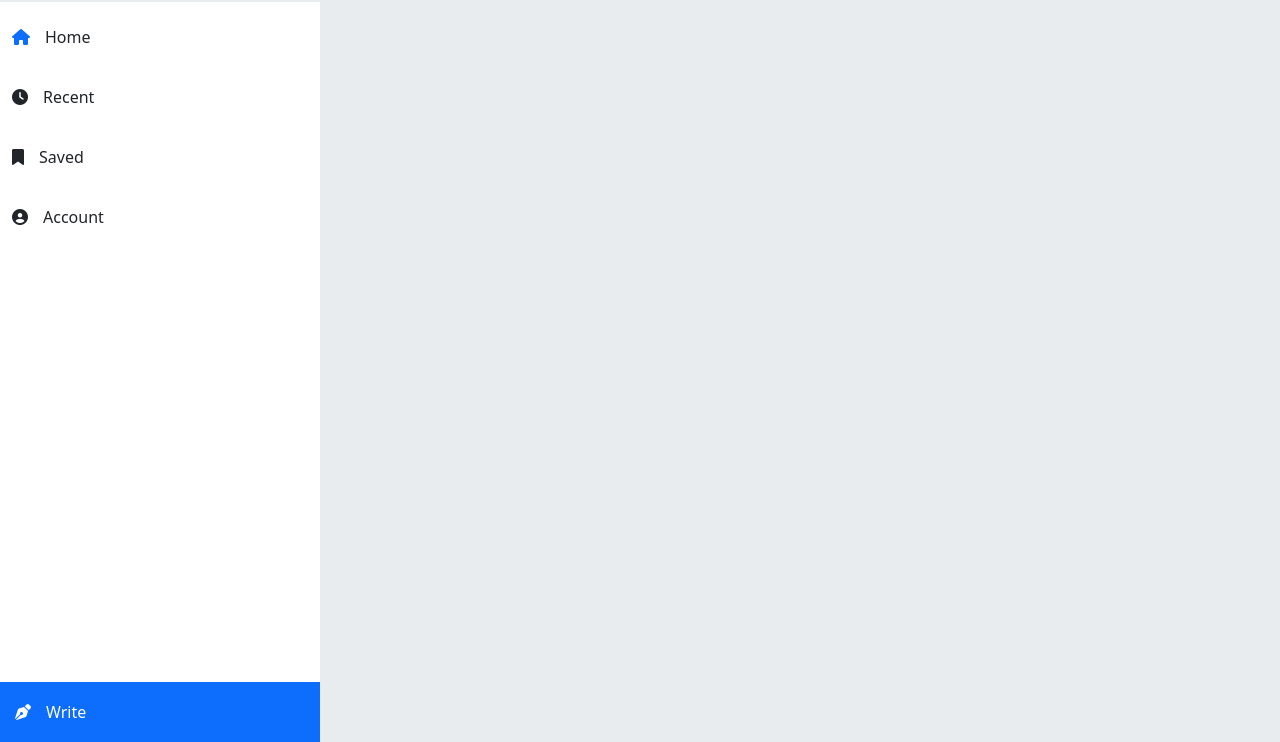
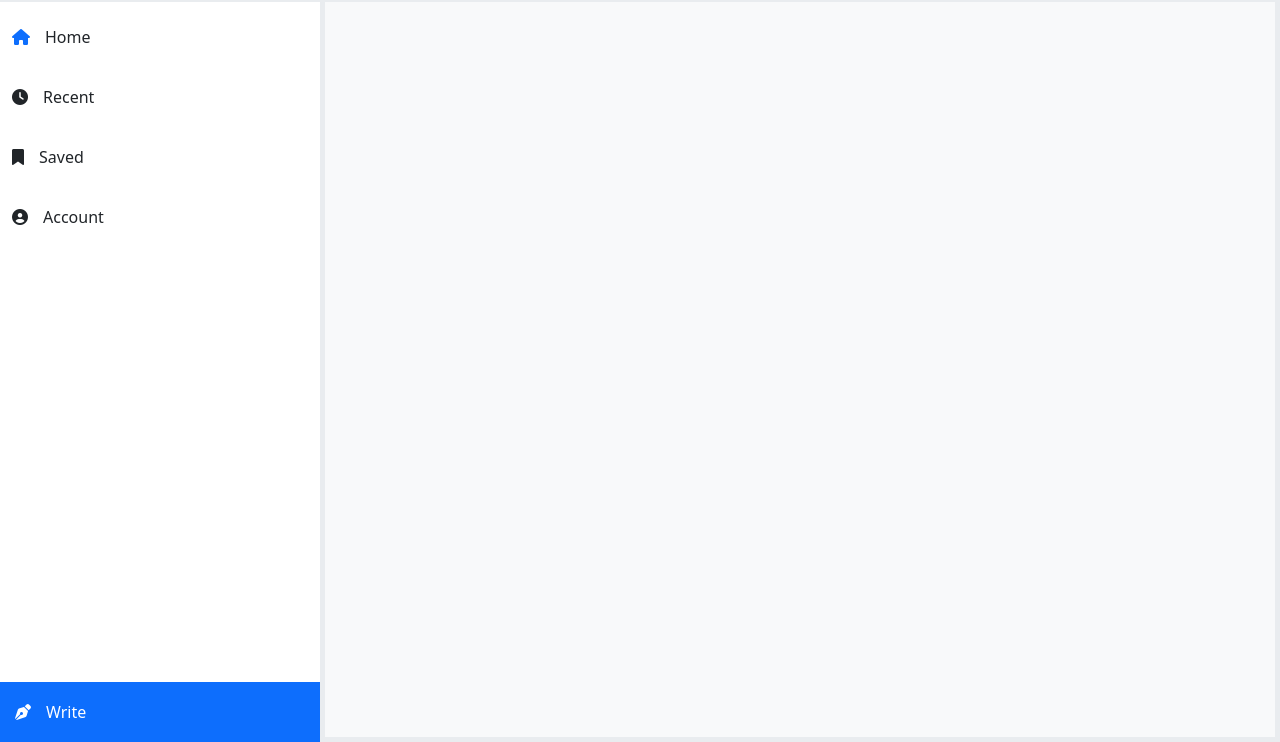
Before and after one commit to pritamjswl/wordglimpse, a Flask app: page / in a window 1280 px wide. Shown: the part 58-800 px from the top of the page. Run offline with Flask 3, Linux system fonts and the light colour scheme; some libraries are stand-ins or nearby versions.

Commit message:
Completed layout

```diff
--- a/static/css/styles.css
+++ b/static/css/styles.css
@@ -16,6 +16,15 @@
     padding-left:15px;
     padding-right:5px;
     z-index: 99;
+}
+
+/* ===== MAIN ===== */
+main {
+    position: fixed;
+    top: 60px;
+    bottom: 60px;
+    left: 0;
+    right: 0;
 }
 
 /* ===== BOTTOM NAV LINKS ===== */
@@ -64,6 +73,12 @@
 @media screen and (min-width:768px) {
     .sm-hidden {display:inline-block;}
     .md-hidden {display: none;}
+    /* Main */
+    main {
+        left: calc(25% + 5px);
+        right: 5px;
+        bottom: 5px;
+    }
     /* Bottom Navigation */
     .bottom-nav {
         top: 60px;
--- a/templates/index.html
+++ b/templates/index.html
@@ -3,3 +3,7 @@
 {% block head %}
     <title>Wordglimpse</title>
 {% endblock %}
+
+{% block main %}
+
+{% endblock %}
--- a/templates/layout.html
+++ b/templates/layout.html
@@ -44,9 +44,13 @@
             </div>
         </div>
     </header>
+    <!-- MAIN -->
+    <main class="bg-body-tertiary">
+        {% block main %}
+        {% endblock %}
+    </main>
 
     <!-- NAV TABS -->
-    <!--TAB Buttons-->
     <nav class="bottom-nav bg-body">
         <a href="/" class="btn active" type="button"><i class="fa-solid fa-home"></i><span>Home</span></a>
         <a href="/recent" class="btn" type="button"><i class="fa-solid fa-clock"></i><span>Recent</span></a>
```
